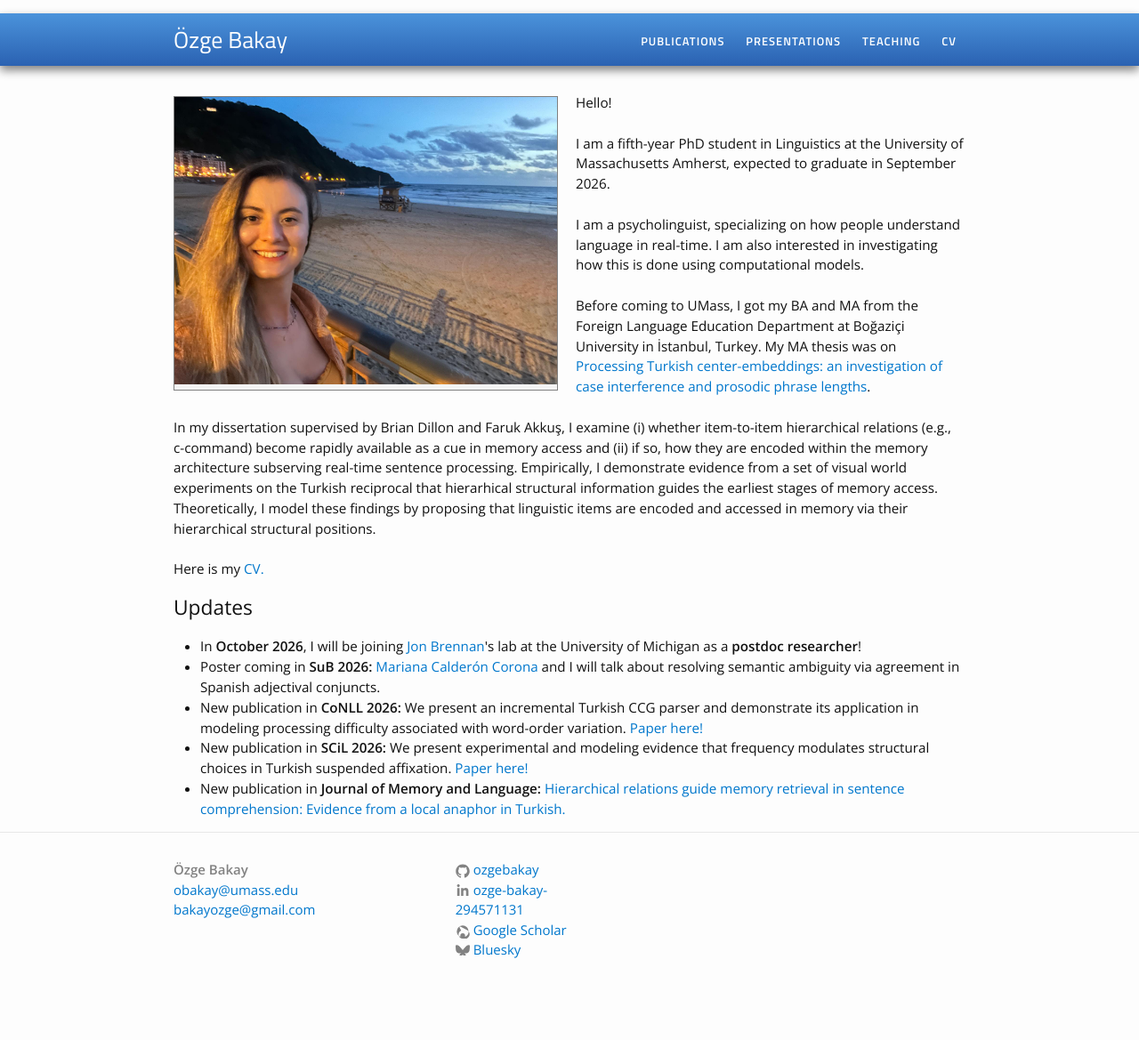
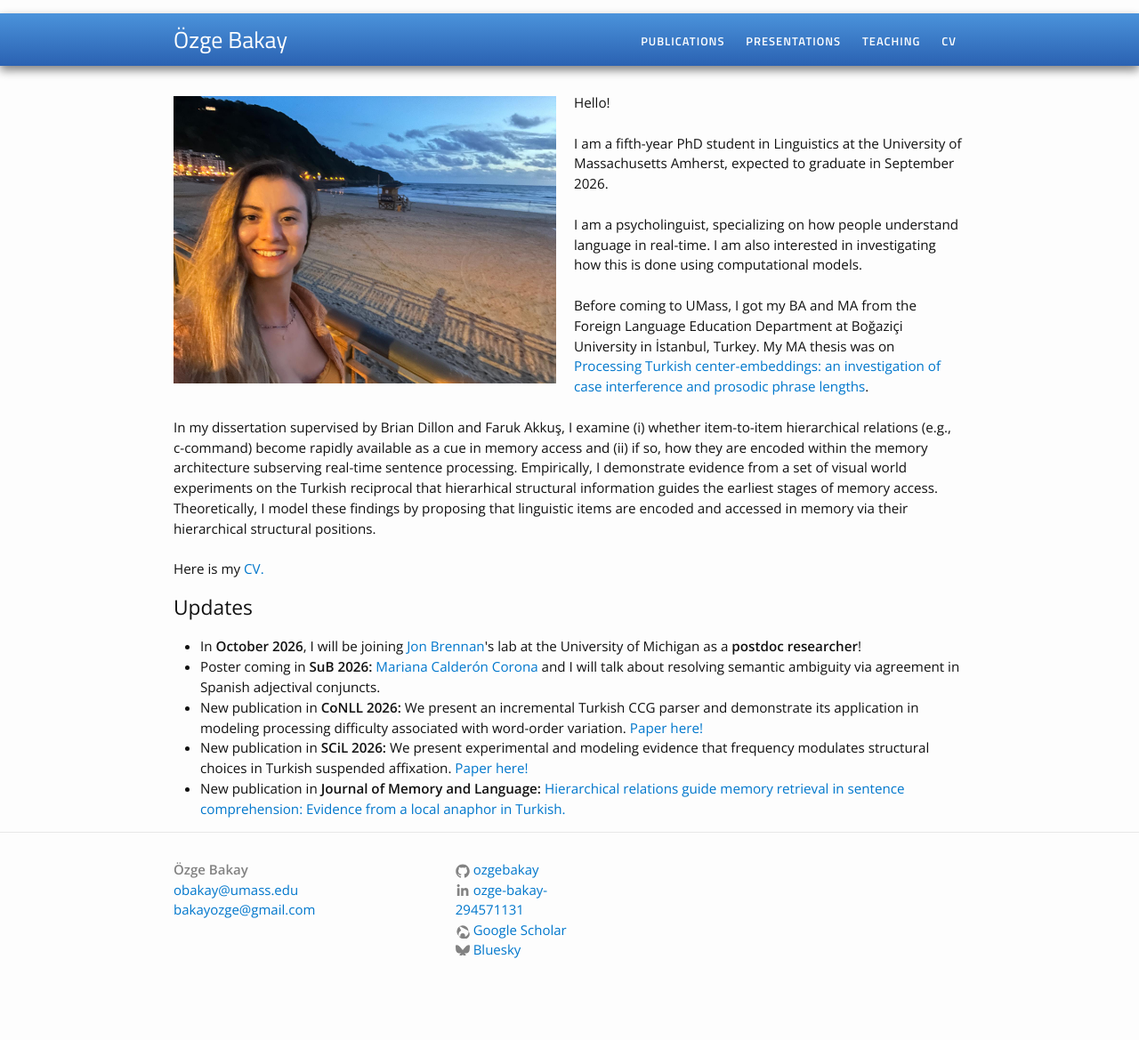
Before and after one commit to ozgebakay/ozgebakay.github.io, a Jekyll site: the page built from index.html, in a window 1280 px wide. Shown: the whole page at 89% size. Built offline with Jekyll 4.4.1, drawn with Linux system fonts in a browser that asks for light colours.

Commit message:
Update image.html

```diff
--- a/_includes/image.html
+++ b/_includes/image.html
@@ -1,4 +1,9 @@
-<dl id="" class="wp-caption align{{include.align}}" style="width: {{include.width}}px !important; max-width: 100% !important;">
-<dt><a href="{{ site.baseurl }}{{ include.href }}"><img class="" src="{{ site.baseurl }}{{ include.url }}" alt="{{ include.caption }}" style="width: 100% !important; height: auto !important; object-fit: contain !important;" /></a></dt>
-<dd>{{ include.caption }}</dd>
-</dl>
+<div class="align{{include.align}}" style="width: {{include.width}}px !important; max-width: 100% !important;">
+  {% if include.href %}
+    <a href="{{ site.baseurl }}{{ include.href }}">
+      <img src="{{ site.baseurl }}{{ include.url }}" alt="{{ include.caption }}" style="width: 100% !important; height: auto !important; object-fit: contain !important;" />
+    </a>
+  {% else %}
+    <img src="{{ site.baseurl }}{{ include.url }}" alt="{{ include.caption }}" style="width: 100% !important; height: auto !important; object-fit: contain !important;" />
+  {% endif %}
+</div>
```
